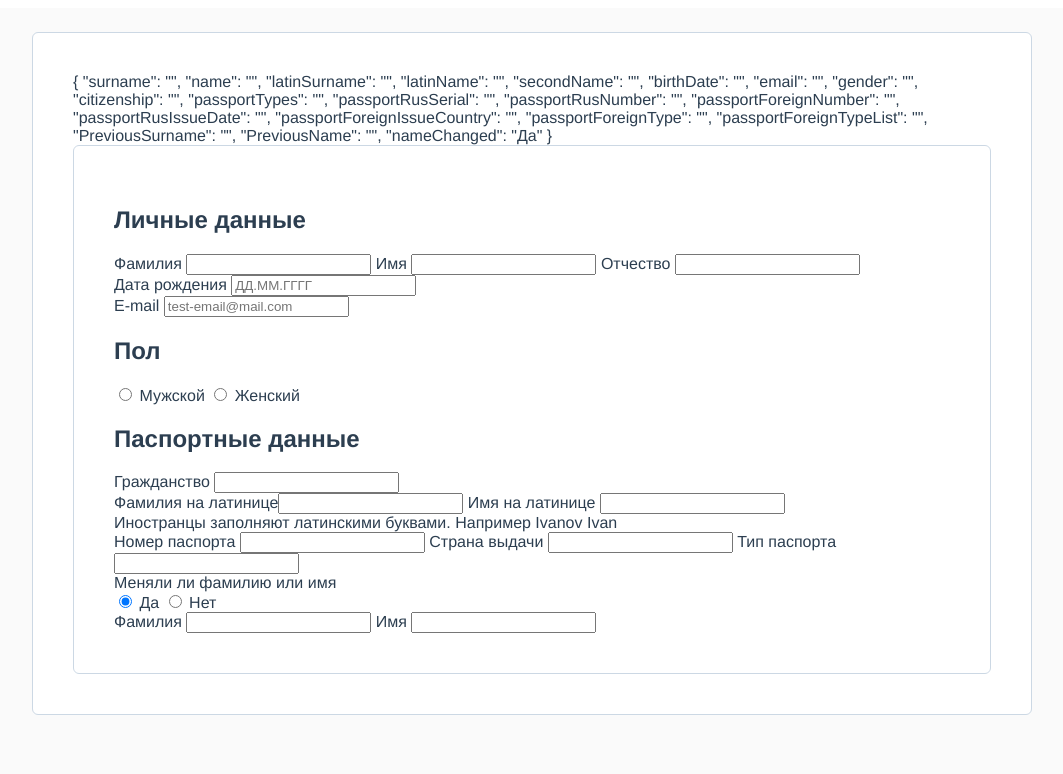
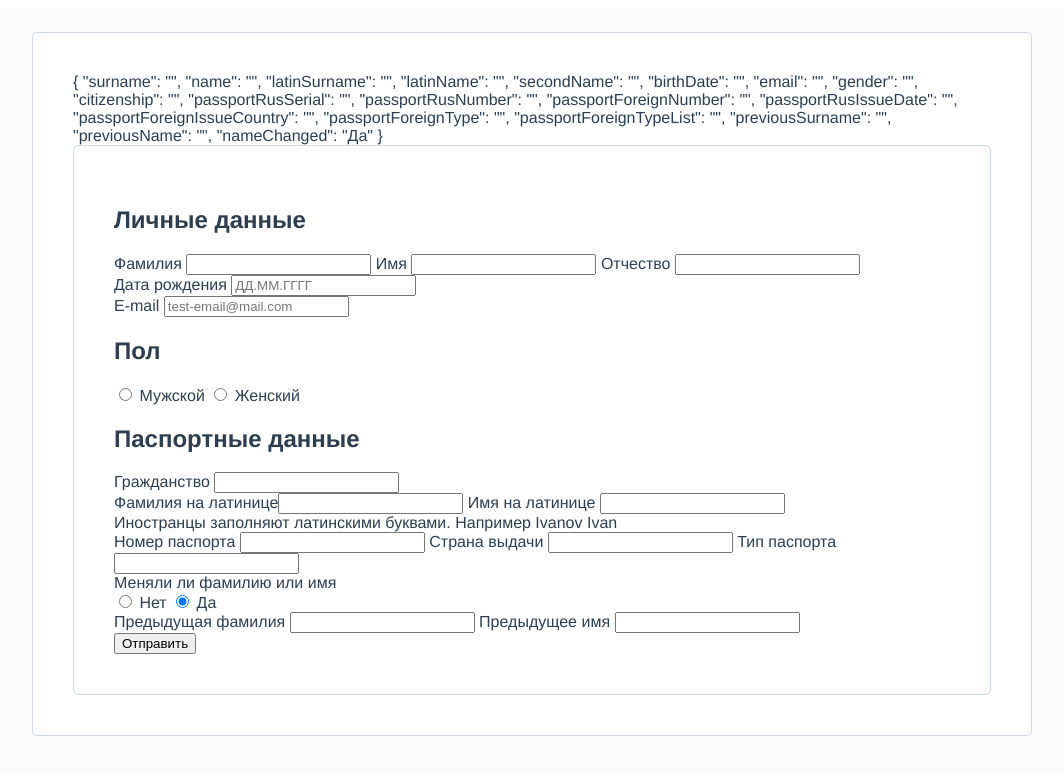
Before and after one commit to ozon-edu-vue-2021/required-task-4-sensaur, a Vue app: page / in a window 1280 px wide. Both pictures are taken after a click on the radio button "Да". Shown: the top 774 px of the page, without its empty margins (108-1171 px from the left). Built offline with nearby package versions, Linux system fonts and the light colour scheme.

Commit message:
form added

```diff
--- a/src/components/Form.vue
+++ b/src/components/Form.vue
@@ -3,7 +3,7 @@
     <div class="row">
       {{ formData }}
     </div>
-    <form autocomplete="off" class="form">
+    <form autocomplete="off" class="form" @submit.prevent="formSubmit">
       <h2>Личные данные</h2>
 
       <div class="row">
@@ -137,6 +137,14 @@
             <div>Меняли ли фамилию или имя</div>
             <input
               v-model="formData.nameChanged"
+              id="no"
+              type="radio"
+              name="nameChanged"
+              value="Нет"
+            />
+            <label for="no"> Нет </label>
+            <input
+              v-model="formData.nameChanged"
               id="yes"
               type="radio"
               name="nameChanged"
@@ -144,22 +152,15 @@
               checked
             />
             <label for="yes"> Да </label>
-            <input
-              v-model="formData.nameChanged"
-              id="no"
-              type="radio"
-              name="nameChanged"
-              value="Нет"
-            />
-            <label for="no"> Нет </label>
           </div>
           <div v-if="isNameChanged">
-            <label for="PreviousSurname"> Фамилия </label>
-            <input v-model="formData.PreviousSurname" id="PreviousSurname" />
-            <label for="PreviousName"> Имя </label>
-            <input v-model="formData.PreviousName" id="PreviousName" />
+            <label for="previousSurname"> Предыдущая фамилия </label>
+            <input v-model="formData.previousSurname" id="previousSurname" />
+            <label for="previousName"> Предыдущее имя </label>
+            <input v-model="formData.previousName" id="previousName" />
           </div>
         </div>
+        <button>Отправить</button>
       </div>
     </form>
   </div>
@@ -171,7 +172,7 @@ import citizenship from "../../src/assets/data/citizenships.json";
 import passportTypes from "../../src/assets/data/passport-types.json";
 
 // console.log(citizenship);
-console.log(passportTypes);
+// console.log(passportTypes);
 
 export default {
   data() {
@@ -186,7 +187,7 @@ export default {
         email: "",
         gender: "",
         citizenship: "",
-        passportTypes: "",
+        // passportTypes: "",
         passportRusSerial: "",
         passportRusNumber: "",
         passportForeignNumber: "",
@@ -194,8 +195,8 @@ export default {
         passportForeignIssueCountry: "",
         passportForeignType: "",
         passportForeignTypeList: "",
-        PreviousSurname: "",
-        PreviousName: "",
+        previousSurname: "",
+        previousName: "",
       },
       isDropdownOpen: false,
       isPassportRussian: false,
@@ -219,6 +220,9 @@ export default {
         ? (this.isNameChanged = true)
         : (this.isNameChanged = false);
     },
+    formSubmit() {
+      console.log("UPDATE API EVENT", this.formData);
+    },
   },
   directives: {
     ClickOutside,
```
